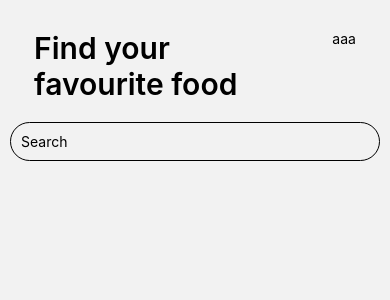
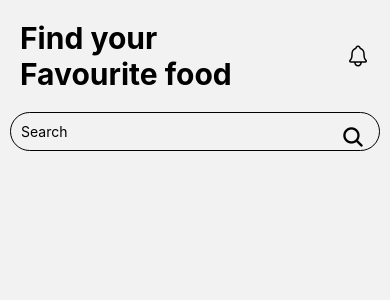
Before and after one commit to aaru266/FoodOrderingApp, a React Native app: screen /Home in a window 390 px wide. Shown: the top 300 px of the page. Built offline with nearby package versions, Linux system fonts and the light colour scheme.

Commit message:
search input

```diff
--- a/package.json
+++ b/package.json
@@ -9,6 +9,7 @@
     "web": "expo start --web"
   },
   "dependencies": {
+    "@expo/vector-icons": "^13.0.0",
     "@react-navigation/native": "^6.1.6",
     "@react-navigation/native-stack": "^6.9.12",
     "expo": "~48.0.9",
--- a/screens/Home.js
+++ b/screens/Home.js
@@ -1,22 +1,22 @@
-import { StyleSheet, Text, View,TextInput } from 'react-native'
+import { StyleSheet, Text, View, TextInput } from 'react-native'
 import React from 'react'
-import { Icon } from 'react-native-vector-icons/FontAwesome'
 import { SafeAreaView } from 'react-native-safe-area-context'
+import { Ionicons } from '@expo/vector-icons';
 
 const Home = () => {
     return (
         <SafeAreaView style={styles.container}>
             <View style={styles.header}>
-            <View style={{width:250,justifyContent:'flex-start',alignItems:'flex-start'}}>
-            <Text style={{fontSize:30,fontWeight:600}}>Find your favourite food</Text>
+                <View style={{ width: 220, justifyContent: 'flex-start', alignItems: 'flex-start' }}>
+                    <Text style={{ fontSize: 30, fontWeight: 700 }}>Find your Favourite food</Text>
+                </View>
+                <View>
+                    <Ionicons name="notifications-outline" size={24} color="black" />
+                </View>
             </View>
-            <View>
-             <Text >aaa</Text>
-            </View>
-            </View>
-            <View style={styles.searchcontainer}>
-                <TextInput style={{borderWidth:1,padding:10,borderRadius:50}} placeholder='Search'/>
-
+            <View style={styles.searchContainer}>
+                <TextInput style={{ borderWidth: 1, padding: 10, borderRadius: 50, paddingRight: 50 }} placeholder='Search' />
+                <Ionicons name='search' size={24} style={{ position: "absolute", right: 15, top: 12, }} />
             </View>
         </SafeAreaView>
     )
@@ -27,15 +27,16 @@ export default Home
 const styles = StyleSheet.create({
     container: {
         flex: 1,
-        paddingHorizontal:10
+        paddingHorizontal: 10,
     },
-    header:{
-        marginTop:30,
-        flexDirection:'row',
-        justifyContent:'space-around',
-        alignItems:'flex-start'
+    header: {
+        marginTop: 20,
+        flexDirection: 'row',
+        justifyContent: 'space-between',
+        alignItems: "center",
+        paddingHorizontal: 10,
     },
-    searchcontainer:{
-         marginVertical:20
+    searchContainer: {
+        marginVertical: 20,
     }
 })
--- a/screens/Login.js
+++ b/screens/Login.js
@@ -1,24 +1,26 @@
-import { StyleSheet, Text, View,TextInput, TouchableOpacity} from 'react-native'
-import React from 'react'
+import { StyleSheet, Text, View, TextInput, TouchableOpacity } from 'react-native'
+import React, { useState } from 'react'
 import { SafeAreaView } from 'react-native-safe-area-context'
 
-const Login = ({navigation}) => {
+const Login = ({ navigation }) => {
+    const [email, setEmail] = useState('');
+    const [password, setPassword] = useState('');
     return (
         <SafeAreaView style={styles.container}>
-      <Text style={{fontSize:30,fontWeight:500,marginVertical:20}}>Login</Text>
-      <TextInput style={styles.input} placeholder='Email' />
-      <TextInput style={styles.input} placeholder='Password' secureTextEntry={true}/>
+            <Text style={{ fontSize: 30, fontWeight: 500, marginVertical: 20 }}>Login</Text>
+            <TextInput style={styles.input} placeholder='Email' onChangeText={(text) => setEmail(text)} />
+            <TextInput style={styles.input} placeholder='Password' secureTextEntry={true} onChangeText={(text) => setPassword(text)} />
             <TouchableOpacity style={styles.button}>
-                <Text style={{fontSize:20,color:'white'}}>
+                <Text style={{ fontSize: 20, color: 'white' }}>
                     Login
                 </Text>
             </TouchableOpacity>
             <View style={styles.signupLink}>
-                <Text style={{fontSize:18,fontWeight:500}}>
+                <Text style={{ fontSize: 18, fontWeight: 500 }}>
                     New User?
                 </Text>
-                <TouchableOpacity activeOpacity={0.9} onPress={()=>navigation.navigate('Home')}>
-                    <Text style={{fontSize:18,color:'blue'}}>Create Account</Text>
+                <TouchableOpacity activeOpacity={0.9} onPress={() => navigation.navigate('Home')}>
+                    <Text style={{ fontSize: 18, color: 'blue' }}>Create Account</Text>
                 </TouchableOpacity>
             </View>
         </SafeAreaView>
@@ -28,32 +30,32 @@ const Login = ({navigation}) => {
 export default Login
 
 const styles = StyleSheet.create({
-    container:{
-        backgroundColor:'linen',
-       flex:1,
-       justifyContent:'center',
-       alignItems:'center'
+    container: {
+        backgroundColor: 'linen',
+        flex: 1,
+        justifyContent: 'center',
+        alignItems: 'center'
     },
-    input:{
-        borderWidth:1,
-        width:250,
-        borderRadius:5,
-        padding:10,
-        marginVertical:10,
-        borderColor:'rgba(0,0,0,0.8)',
+    input: {
+        borderWidth: 1,
+        width: 250,
+        borderRadius: 5,
+        padding: 10,
+        marginVertical: 10,
+        borderColor: 'rgba(0,0,0,0.8)',
 
     },
-    button:{
+    button: {
         //    borderWidth:2,
-       paddingHorizontal:20,
-       paddingVertical:10,
-       borderRadius:10,
-       backgroundColor:'black',
-       marginTop:20
+        paddingHorizontal: 20,
+        paddingVertical: 10,
+        borderRadius: 10,
+        backgroundColor: 'black',
+        marginTop: 20
     },
-    signupLink:{
-        flexDirection:'row',
-        marginVertical:15,
-        gap:5,
+    signupLink: {
+        flexDirection: 'row',
+        marginVertical: 15,
+        gap: 5,
     }
 })
```
Also changed, not shown: 1 other file (tests, documents, lock files or other folders). Lines whose indentation alone changed are shown as unchanged.
